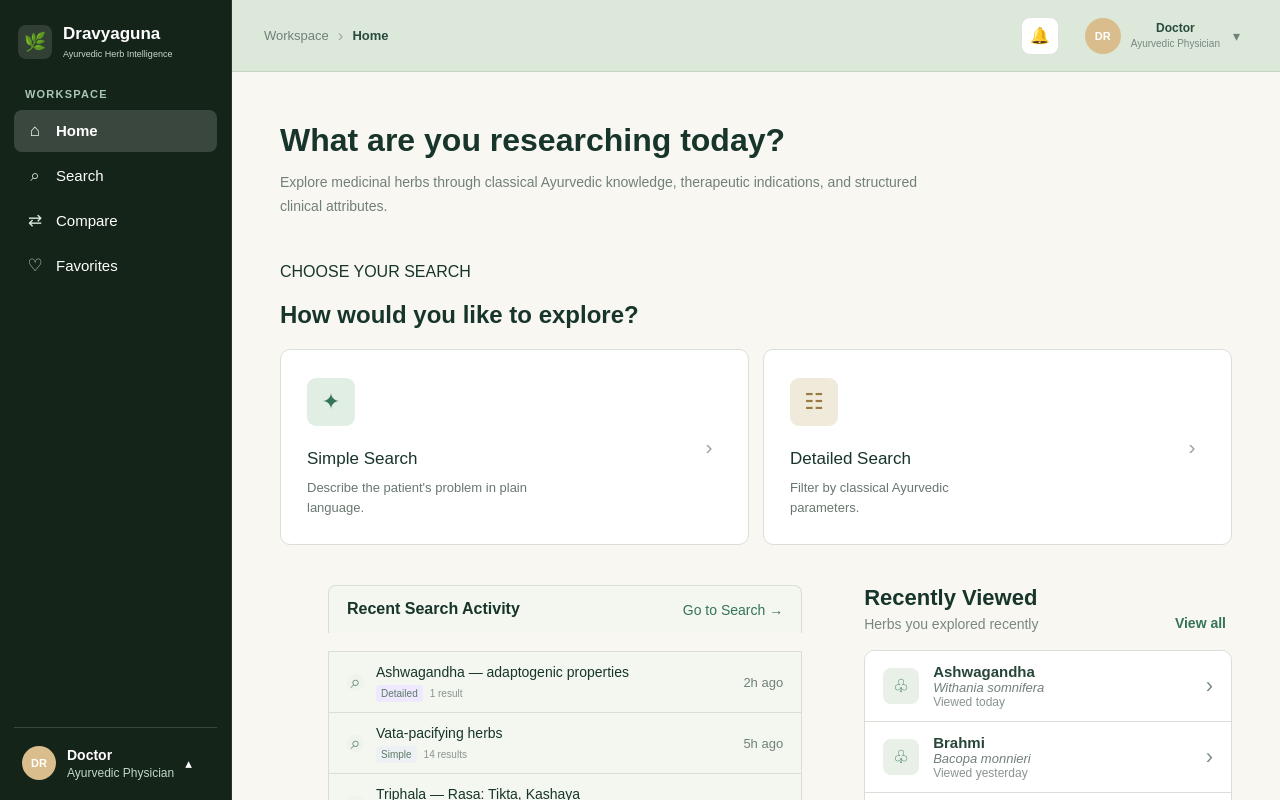
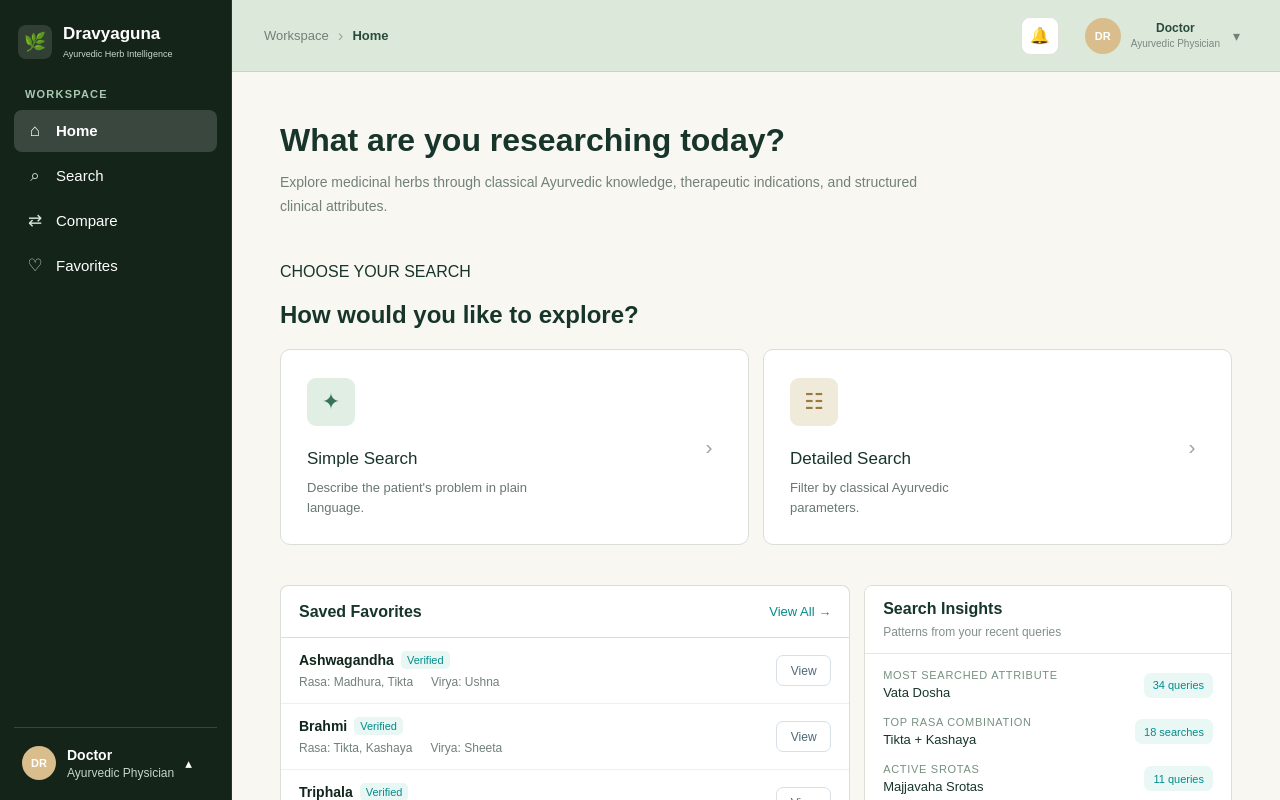
Before and after one commit to Shravani87-Bagal/Keshaurved_Dravyagun, a React app: page /doctor in a window 1280 px wide. Built offline with nearby package versions, Linux system fonts and the light colour scheme; the HTML template or start-up script is replaced by a standard one.

Commit message:
Update doctor dashboard layout

```diff
--- a/src/pages/DoctorHome.jsx
+++ b/src/pages/DoctorHome.jsx
@@ -3,8 +3,7 @@ import "../styles/DoctorHome.css"
 import Sidebar from "../components/Sidebar"
 import DashboardWelcome from "../components/DashboardWelcome"
 import SearchModeCard from "../components/SearchModeCard"
-import RecentSearches from "../components/RecentSearches"
-import RecentlyViewed from "../components/RecentlyViewed"
+
 import SavedFavorites from "../components/SavedFavorites"
 import SearchInsights from "../components/SearchInsights"
 
@@ -55,15 +54,7 @@ function DoctorHome() {
 
           </section>
 
-          {/* Dashboard Overview */}
-          <section className="dashboard-overview">
 
-            <RecentSearches />
-
-            <RecentlyViewed />
-
-
-          </section>
           <section className="dashboard-insights">
           <SavedFavorites />
           <SearchInsights />
--- a/src/styles/DoctorHome.css
+++ b/src/styles/DoctorHome.css
@@ -1118,40 +1118,53 @@
     padding: 24px 45px 24px 22px;
   } }
 
-  /* =========================================
+ /* =========================================
    DASHBOARD OVERVIEW
 ========================================= */
 
 .dashboard-overview {
   width: 100%;
+
   display: grid;
   grid-template-columns: minmax(0, 1.55fr) minmax(0, 1fr);
+
   gap: 14px;
+
   padding: 0 48px 42px;
+
+  margin: 0;
+
   box-sizing: border-box;
+
   align-items: stretch;
 }
 
 .dashboard-overview > * {
   min-width: 0;
   height: 100%;
+  margin: 0;
 }
+
 /* =========================================
    SAVED & INSIGHTS
 ========================================= */
 
 .dashboard-insights {
   width: 100%;
+
   display: grid;
   grid-template-columns: minmax(0, 1.55fr) minmax(0, 1fr);
+
   gap: 14px;
 
   padding: 0 48px 42px;
 
   box-sizing: border-box;
+
   align-items: stretch;
 }
 
 .dashboard-insights > * {
   min-width: 0;
+  height: 100%;
 }
--- a/src/styles/LanguagePage.css
+++ b/src/styles/LanguagePage.css
@@ -68,7 +68,7 @@
   .language-label {
     margin: 0 0 7px;
 
-    font-size: 10px;
+    font-size: 13px;
     font-weight: 700;
 
     letter-spacing: 1.4px;
@@ -79,7 +79,7 @@
   .language-header h1 {
     margin: 0;
 
-    font-size: 16px;
+    font-size: 17px;
     line-height: 1.3;
 
     font-weight: 600;
@@ -92,7 +92,7 @@
 
     margin: 6px 0 0;
 
-    font-size: 11px;
+    font-size: 13px;
     line-height: 1.55;
 
     color: #7a8780;
@@ -166,7 +166,7 @@
   .language-option h2 {
     margin: 0;
 
-    font-size: 12px;
+    font-size: 13px;
 
     font-weight: 600;
 
@@ -181,7 +181,7 @@
   .language-option p {
     margin: 4px 0 0;
 
-    font-size: 10px;
+    font-size: 12px;
 
     color: #7b877f;
   }
@@ -224,7 +224,7 @@
 
     color: #ffffff;
 
-    font-size: 12px;
+    font-size: 13px;
     font-weight: 700;
 
     box-sizing: border-box;
--- a/src/styles/RecentSearches.css
+++ /dev/null
@@ -1,195 +0,0 @@
-/* =========================================
-   RECENT SEARCH ACTIVITY
-========================================= */
-
-.recent-searches {
-  width: 100%;
-  min-width: 0;
-  box-sizing: border-box;
-}
-
-
-/* =========================================
-   SEARCH HEADER
-========================================= */
-
-.recent-searches-header {
-  min-height: 48px;
-  display: flex;
-  align-items: center;
-  justify-content: space-between;
-  padding: 0 18px;
-  box-sizing: border-box;
-
-  background: #f3f7ef;
-  border: 1px solid #d9ded7;
-  border-bottom: none;
-  border-radius: 8px 8px 0 0;
-}
-
-.recent-searches-header h2 {
-  margin: 0;
-  color: #17352a;
-  font-size: 16px;
-  font-weight: 600;
-}
-
-.recent-searches-go-button {
-  border: none;
-  background: transparent;
-  color: #347457;
-  font-family: inherit;
-  font-size: 14px;
-  font-weight: 500;
-  cursor: pointer;
-  padding: 0;
-}
-
-.recent-searches-go-button:hover {
-  color: #205640;
-}
-
-
-/* =========================================
-   SEARCH LIST
-========================================= */
-
-.recent-search-list {
-  display: flex;
-  flex-direction: column;
-  overflow: hidden;
-
-  border: 1px solid #d9ded7;
-  border-radius: 0 0 8px 8px;
-
-  background: #f3f7ef;
-}
-
-
-/* =========================================
-   SEARCH ITEM
-========================================= */
-
-.recent-search-item {
-  width: 100%;
-  min-height: 61px;
-
-  display: flex;
-  align-items: center;
-
-  gap: 12px;
-  padding: 10px 18px;
-
-  box-sizing: border-box;
-
-  border: none;
-  border-bottom: 1px solid #d9ded7;
-
-  background: #f3f7ef;
-
-  text-align: left;
-}
-
-.recent-search-item:last-child {
-  border-bottom: none;
-}
-
-.recent-search-item:hover {
-  background: #eaf1e6;
-}
-
-
-/* =========================================
-   SEARCH ICON
-========================================= */
-
-.recent-search-icon {
-  width: 17px;
-  height: 17px;
-
-  display: flex;
-  align-items: center;
-  justify-content: center;
-
-  flex-shrink: 0;
-
-  color: #6f8c78;
-  font-size: 18px;
-}
-
-
-/* =========================================
-   SEARCH INFORMATION
-========================================= */
-
-.recent-search-info {
-  min-width: 0;
-  flex: 1;
-}
-
-.recent-search-info h3 {
-  margin: 0 0 3px;
-
-  overflow: hidden;
-
-  color: #17352a;
-  font-size: 14px;
-  font-weight: 500;
-  line-height: 1.35;
-
-  text-overflow: ellipsis;
-  white-space: nowrap;
-}
-
-
-/* =========================================
-   META INFORMATION
-========================================= */
-
-.recent-search-meta {
-  display: flex;
-  align-items: center;
-  gap: 7px;
-}
-
-.recent-search-mode {
-  display: inline-flex;
-  align-items: center;
-
-  min-height: 17px;
-  padding: 0 5px;
-
-  border-radius: 4px;
-
-  font-size: 12px;
-  font-weight: 500;
-}
-
-.recent-search-mode.detailed {
-  background: #eee9ff;
-  color: #6b52d9;
-}
-
-.recent-search-mode.simple {
-  background: #edf1f3;
-  color: #667680;
-}
-
-.recent-search-results {
-  color: #718078;
-  font-size: 13px;
-}
-
-
-/* =========================================
-   TIME
-========================================= */
-
-.recent-search-time {
-  flex-shrink: 0;
-
-  color: #718078;
-  font-size: 13px;
-
-  white-space: nowrap;
-}
--- a/src/styles/RecentlyViewed.css
+++ /dev/null
@@ -1,120 +0,0 @@
-/* =========================================
-   RECENTLY VIEWED
-========================================= */
-
-.recently-viewed {
-    width: 100%;
-    box-sizing: border-box;
-  }
-
-  .recently-viewed-header {
-    display: flex;
-    align-items: flex-end;
-    justify-content: space-between;
-    margin-bottom: 18px;
-  }
-
-  .recently-viewed-label {
-    margin: 0 0 6px;
-    font-size: 12px;
-    letter-spacing: 1.4px;
-    color: #789080;
-  }
-
-  .recently-viewed-header h2 {
-    margin: 0;
-    font-size: 22px;
-    font-weight: 600;
-    color: #17352a;
-  }
-
-  .recently-viewed-header span {
-    display: block;
-    margin-top: 5px;
-    font-size: 14px;
-    color: #7a8780;
-  }
-
-  .recently-viewed-button {
-    border: none;
-    background: transparent;
-    color: #347457;
-    font-family: inherit;
-    font-size: 14px;
-    font-weight: 600;
-    cursor: pointer;
-  }
-
-  .recently-viewed-list {
-    display: flex;
-    flex-direction: column;
-    background: #f3f7ef;
-    border: 1px solid #d9ded7;
-    border-radius: 10px;
-    overflow: hidden;
-  }
-
-  .recently-viewed-item {
-    width: 100%;
-    min-height: 68px;
-    padding: 12px 18px;
-    display: flex;
-    align-items: center;
-    gap: 14px;
-    border: none;
-    border-bottom: 1px solid #d9ded7;
-    background: #ffffff;
-    text-align: left;
-    cursor: pointer;
-  }
-
-  .recently-viewed-item:last-child {
-    border-bottom: none;
-  }
-
-  .recently-viewed-item:hover {
-    background: #f5f8f3;
-  }
-
-  .recently-viewed-icon {
-    width: 36px;
-    height: 36px;
-    display: flex;
-    align-items: center;
-    justify-content: center;
-    flex-shrink: 0;
-    border-radius: 8px;
-    background: #e8f0e7;
-    color: #347457;
-    font-size: 18px;
-  }
-
-  .recently-viewed-info {
-    display: flex;
-    flex-direction: column;
-    gap: 0px;
-    min-width: 0;
-  }
-
-  .recently-viewed-info h3 {
-    margin: 0;
-    font-size: 15px;
-    font-weight: 600;
-    color: #274637;
-  }
-
-  .recently-viewed-info em {
-    font-size: 13px;
-    color: #718078;
-  }
-
-  .recently-viewed-info span {
-    font-size: 12px;
-    color: #8a958e;
-  }
-
-  .recently-viewed-arrow {
-    margin-left: auto;
-    font-size: 22px;
-    color: #789080;
-  }
--- a/src/styles/SavedFavorites.css
+++ b/src/styles/SavedFavorites.css
@@ -3,11 +3,14 @@
 ========================================= */
 
 .saved-favorites {
-    width: 100%;
-    min-width: 0;
-    box-sizing: border-box;
-  }
+  width: 100%;
+  min-width: 0;
+  height: 100%;
+  box-sizing: border-box;
 
+  display: flex;
+  flex-direction: column;
+}
 
   /* =========================================
      HEADER
@@ -66,6 +69,8 @@
   ========================================= */
 
   .saved-favorites-list {
+    flex: 1;
+
     display: flex;
     flex-direction: column;
 
@@ -77,7 +82,6 @@
 
     border-radius: 0 0 8px 8px;
   }
-
 
   /* =========================================
      FAVORITE ITEM
--- a/src/styles/SearchInsights.css
+++ b/src/styles/SearchInsights.css
@@ -5,7 +5,11 @@
 .search-insights {
   width: 100%;
   min-width: 0;
+  height: 100%;
   box-sizing: border-box;
+
+  display: flex;
+  flex-direction: column;
 
   background: #ffffff;
 
@@ -14,7 +18,6 @@
 
   overflow: hidden;
 }
-
 
   /* =========================================
      HEADER
@@ -62,6 +65,8 @@
   ========================================= */
 
   .search-insights-content {
+    flex: 1;
+
     padding: 14px 18px 18px;
 
     box-sizing: border-box;
--- a/src/styles/UpgradePlanPage.css
+++ b/src/styles/UpgradePlanPage.css
@@ -53,7 +53,7 @@
   .upgrade-label {
     margin: 0 0 6px;
 
-    font-size: 10px;
+    font-size: 12px;
     font-weight: 700;
 
     letter-spacing: 1.4px;
@@ -64,7 +64,7 @@
   .upgrade-header h1 {
     margin: 0;
 
-    font-size: 22px;
+    font-size: 23px;
     font-weight: 600;
 
     color: #304238;
@@ -73,7 +73,7 @@
   .upgrade-header p:not(.upgrade-label) {
     margin: 6px 0 0;
 
-    font-size: 11px;
+    font-size: 13px;
 
     color: #7a8780;
   }
@@ -145,7 +145,7 @@
 
     color: #28664f;
 
-    font-size: 8px;
+    font-size: 11px;
     font-weight: 700;
 
     letter-spacing: 0.7px;
@@ -172,7 +172,7 @@
 
     color: #347457;
 
-    font-size: 20px;
+    font-size: 21px;
   }
 
 
@@ -183,7 +183,7 @@
   .upgrade-plan-card h2 {
     margin: 0;
 
-    font-size: 18px;
+    font-size: 19px;
     font-weight: 600;
 
     color: #304238;
@@ -199,7 +199,7 @@
 
     margin: 4px 0 0;
 
-    font-size: 10px;
+    font-size: 12px;
 
     line-height: 1.4;
 
@@ -216,14 +216,14 @@
 
     color: #17352a;
 
-    font-size: 25px;
+    font-size: 26px;
     font-weight: 600;
   }
 
   .upgrade-price span {
     margin-left: 4px;
 
-    font-size: 10px;
+    font-size: 12px;
     font-weight: 400;
 
     color: #7a8780;
@@ -243,7 +243,7 @@
     border-radius: 6px;
 
     font-family: inherit;
-    font-size: 11px;
+    font-size: 13px;
     font-weight: 600;
 
     cursor: pointer;
@@ -305,7 +305,7 @@
   .upgrade-includes {
     margin: 0 0 8px;
 
-    font-size: 10px;
+    font-size: 12px;
     font-weight: 600;
 
     color: #536259;
@@ -331,7 +331,7 @@
 
     margin-bottom: 8px;
 
-    font-size: 10px;
+    font-size: 12px;
 
     line-height: 1.4;
 
@@ -343,7 +343,7 @@
 
     color: #6c8375;
 
-    font-size: 10px;
+    font-size: 12px;
   }
 
 
@@ -356,7 +356,7 @@
 
     text-align: center;
 
-    font-size: 10px;
+    font-size: 12px;
 
     color: #8a948e;
   }
```
Also changed, not shown: src/styles/LearnMorePage.css (+14 -14 lines), src/styles/SettingsPage.css (+20 -20 lines). Lines whose indentation alone changed are shown as unchanged.
